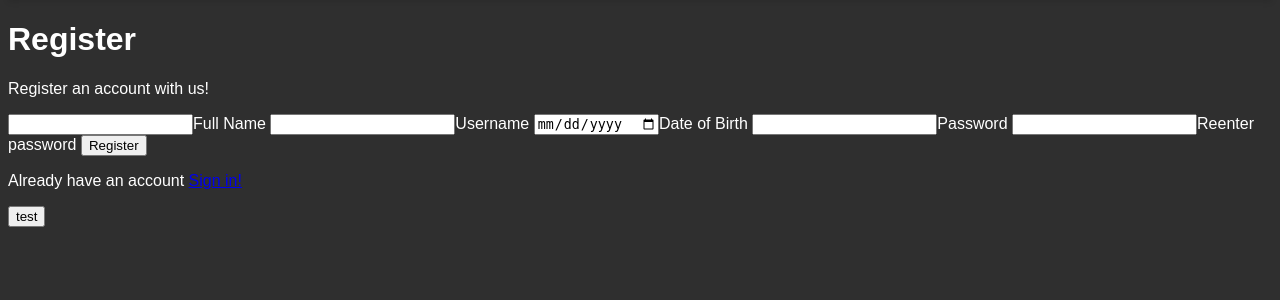
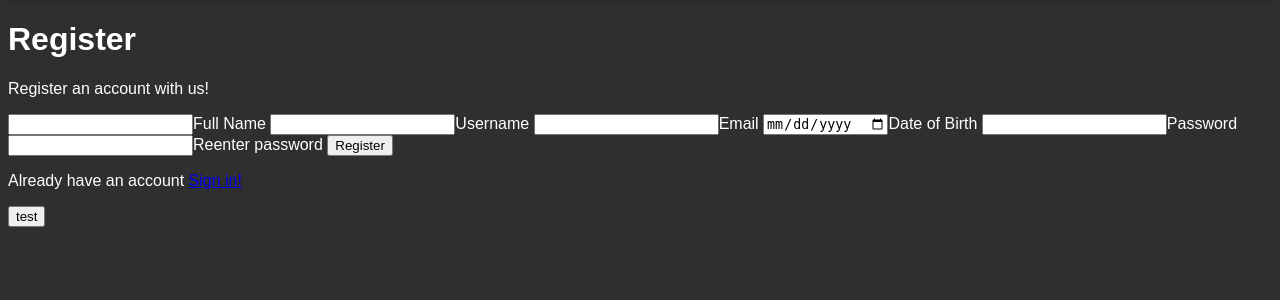
Before and after one commit to rodrigomv29/slmoi, a Flask app: page /register in a window 1280 px wide. Shown: the part 53-353 px from the top of the page. Run offline with Flask 3, Linux system fonts and the light colour scheme; some libraries are stand-ins or nearby versions.

Commit message:
register fix

```diff
--- a/main.py
+++ b/main.py
@@ -46,10 +46,15 @@ def ensure_users_table():
                     id SERIAL PRIMARY KEY,
                     full_name TEXT NOT NULL,
                     username TEXT NOT NULL UNIQUE,
+                    email TEXT NOT NULL UNIQUE,
                     password TEXT NOT NULL,
                     birthday DATE,
                     created_at TIMESTAMP WITH TIME ZONE DEFAULT CURRENT_TIMESTAMP
                 )
+            """)
+            # migrate existing deployments that predate the email column
+            cur.execute("""
+                ALTER TABLE users ADD COLUMN IF NOT EXISTS email TEXT UNIQUE
             """)
             conn.commit()
 
@@ -392,29 +397,38 @@ def register():
     if request.method=="POST":
         fullname = request.form.get("full-name")
         username = request.form.get("user-name")
+        email = request.form.get("email")
         birthday = request.form.get("birthday")
         password = request.form.get("pass-word")
         password2 = request.form.get("pass-word-2")
-        if password == password2:
-            try:
-                insert_register_data(fullname, username, password, birthday)
-                return redirect(url_for("sign_in"))
-            except Exception as e:
-                return render_template("register.html", error="Username already taken or registration failed.")
-        else:
+        if password != password2:
             return render_template("register.html", error="Passwords do not match.")
+        try:
+            insert_register_data(fullname, username, email, password, birthday)
+            return redirect(url_for("sign_in"))
+        except ValueError as e:
+            return render_template("register.html", error=str(e))
+        except Exception:
+            return render_template("register.html", error="Registration failed. Please try again.")
     return render_template("register.html")
 
-def insert_register_data(full_name, username, password, birthday):
+def insert_register_data(full_name, username, email, password, birthday):
     """Insert a new user into the PostgreSQL users table."""
+    if len(password) < 8:
+        raise ValueError("Password must be at least 8 characters.")
+    if "@" not in email:
+        raise ValueError("Please enter a valid email.")
     hashed = generate_password_hash(password)
-    with get_db_conn() as conn:
-        with conn.cursor() as cur:
-            cur.execute(
-                "INSERT INTO users (full_name, username, password, birthday) VALUES (%s, %s, %s, %s)",
-                (full_name, username, hashed, birthday)
-            )
-            conn.commit()
+    try:
+        with get_db_conn() as conn:
+            with conn.cursor() as cur:
+                cur.execute(
+                    "INSERT INTO users (full_name, username, email, password, birthday) VALUES (%s, %s, %s, %s, %s)",
+                    (full_name, username, email, hashed, birthday)
+                )
+                conn.commit()
+    except psycopg.errors.UniqueViolation:
+        raise ValueError("Username or email already taken.")
 
 @app.route("/signin", methods=["GET", "POST"])
 def sign_in():
@@ -423,7 +437,7 @@ def sign_in():
     message = None
     user_valid = False
     if request.method == "POST":
-        pw = request.form.get("password")
+        pw = request.form.get("pass-word")
         un = request.form.get('user-name')
         try:
             with get_db_conn() as conn:
@@ -431,16 +445,15 @@ def sign_in():
                     cur.execute("SELECT password FROM users WHERE username = %s", (un,))
                     row = cur.fetchone()
                     if row and check_password_hash(row[0], pw):
-                        user_valid = True
-                        message = "Sign-in successful!"
                         session['user_valid'] = True
+                        session['username'] = un
                         session['last_activity'] = datetime.now().timestamp()
+                        return redirect(url_for("index"))
                     else:
                         message = "Invalid username or password."
-        except Exception as e:
-            user_valid = False
+        except Exception:
             message = "An error occurred during sign-in."
-        return render_template("signin.html", message=message, user_valid=user_valid)
+        return render_template("signin.html", message=message, user_valid=False)
     else:
         # Implement session timeout: log out after 3600 seconds of inactivity
         last_activity = session.get('last_activity')
--- a/templates/register.html
+++ b/templates/register.html
@@ -63,6 +63,7 @@
     <form method="post">
         <label for="full-name"><input type="text" name="full-name" required>Full Name</label>
         <label for="user-name"><input type="text" name="user-name" required>Username</label>
+        <label for="email"><input type="email" name="email" required>Email</label>
         <label for="birthday"><input type="date" name="birthday" required>Date of Birth</label>
         <label for="pass-word"><input type="password" name="pass-word" required>Password</label>
         <label for="pass-word"><input type="password" name="pass-word-2" required>Reenter password</label>
--- a/user.py
+++ b/user.py
@@ -1,9 +1,10 @@
 import datetime
 class User:
-    def __init__(self, full_name, user_name, birthday, password, interests = []):
+    def __init__(self, full_name, user_name, email, birthday, password, interests = []):
         current_time = datetime.datetime.now()
         self.name = full_name
         self.user_name = user_name
+        self.email = email
         self.password = password
         self.birthday = birthday
         self.created_at = current_time.strftime('%Y-%m-%d_%H:%M:%S')
```
